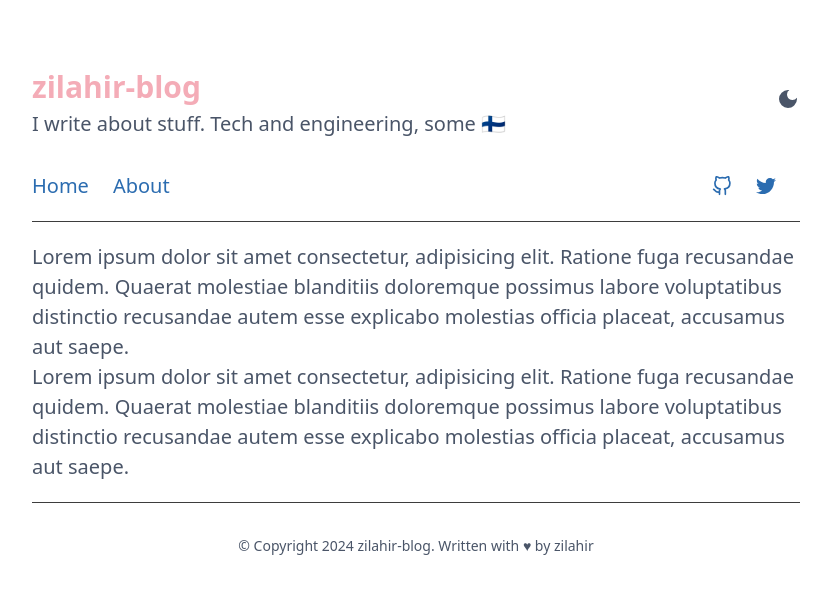
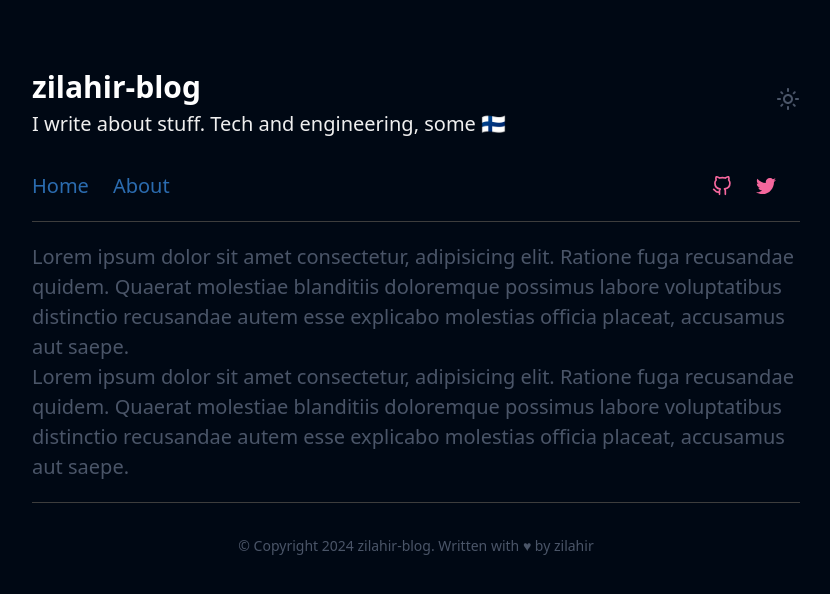
Before and after one commit to zilahir/rz-blog, a Next.js app: page /about in a window 1280 px wide. Shown: the top 594 px of the page, without its empty margins (224-1054 px from the left). Built offline with nearby package versions, Linux system fonts and the light colour scheme.

Commit message:
layout adjustments

```diff
--- a/src/content/Content.tsx
+++ b/src/content/Content.tsx
@@ -27,7 +27,7 @@ const Content = (props: IContentProps) => (
         }
 
         .content :global(h3) {
-          @apply text-xl font-semibold text-white-50 my-4;
+          @apply text-xl font-semibold text-white-100 my-4;
         }
       `}
     </style>
--- a/src/navigation/Navbar.tsx
+++ b/src/navigation/Navbar.tsx
@@ -35,17 +35,12 @@ const Navbar = (props: INavbarProps) => (
       {props.links[1].map(({ label, target }) => (
         <li key={target} className="mr-6">
           <Link href={target}>
-            <a>{label}</a>
+            <a className="dark:hover:text-white-50 hover:text-deep-blush-900 text-deep-blush-400">
+              {label}
+            </a>
           </Link>
         </li>
       ))}
-      <style jsx>
-        {`
-          .navbar :global(a:hover) {
-            @apply text-white-50;
-          }
-        `}
-      </style>
     </ul>
   </>
 );
--- a/src/pages/_app.tsx
+++ b/src/pages/_app.tsx
@@ -7,7 +7,7 @@ import "../styles/main.css";
 import "../styles/prism-a11y-dark.css";
 
 const MyApp = ({ Component, pageProps }: AppProps) => (
-  <ThemeProvider enableSystem={false} attribute="class">
+  <ThemeProvider defaultTheme="dark" enableSystem={false} attribute="class">
     <Component {...pageProps} />
   </ThemeProvider>
 );
--- a/src/pages/posts/[slug].tsx
+++ b/src/pages/posts/[slug].tsx
@@ -44,7 +44,7 @@ const DisplayPost = (props: IPostProps) => (
     <Content>
       <div
         // eslint-disable-next-line react/no-danger
-        className="dark:text-white-50"
+        className="dark:text-white-200"
         dangerouslySetInnerHTML={{ __html: props.content }}
       />
     </Content>
```
